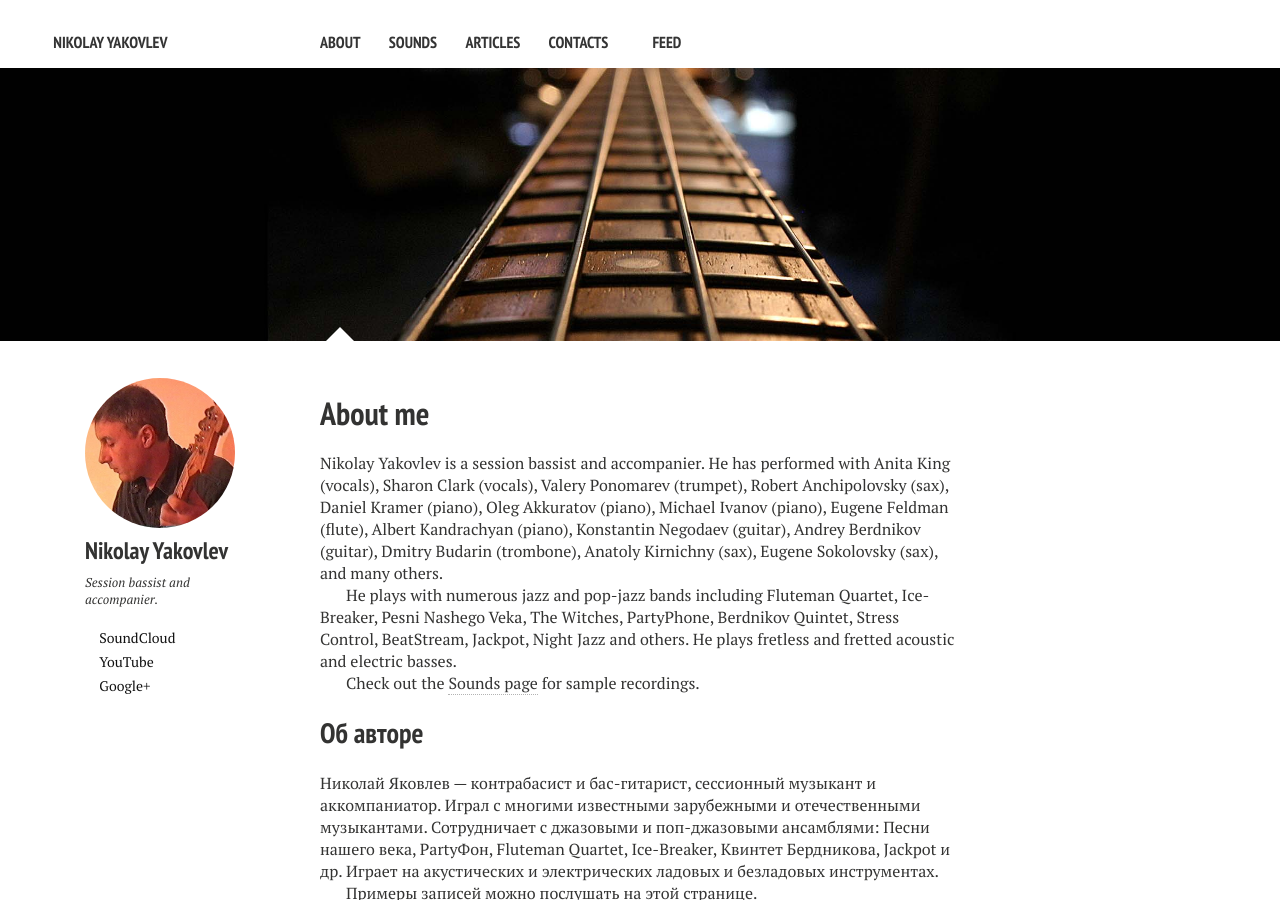
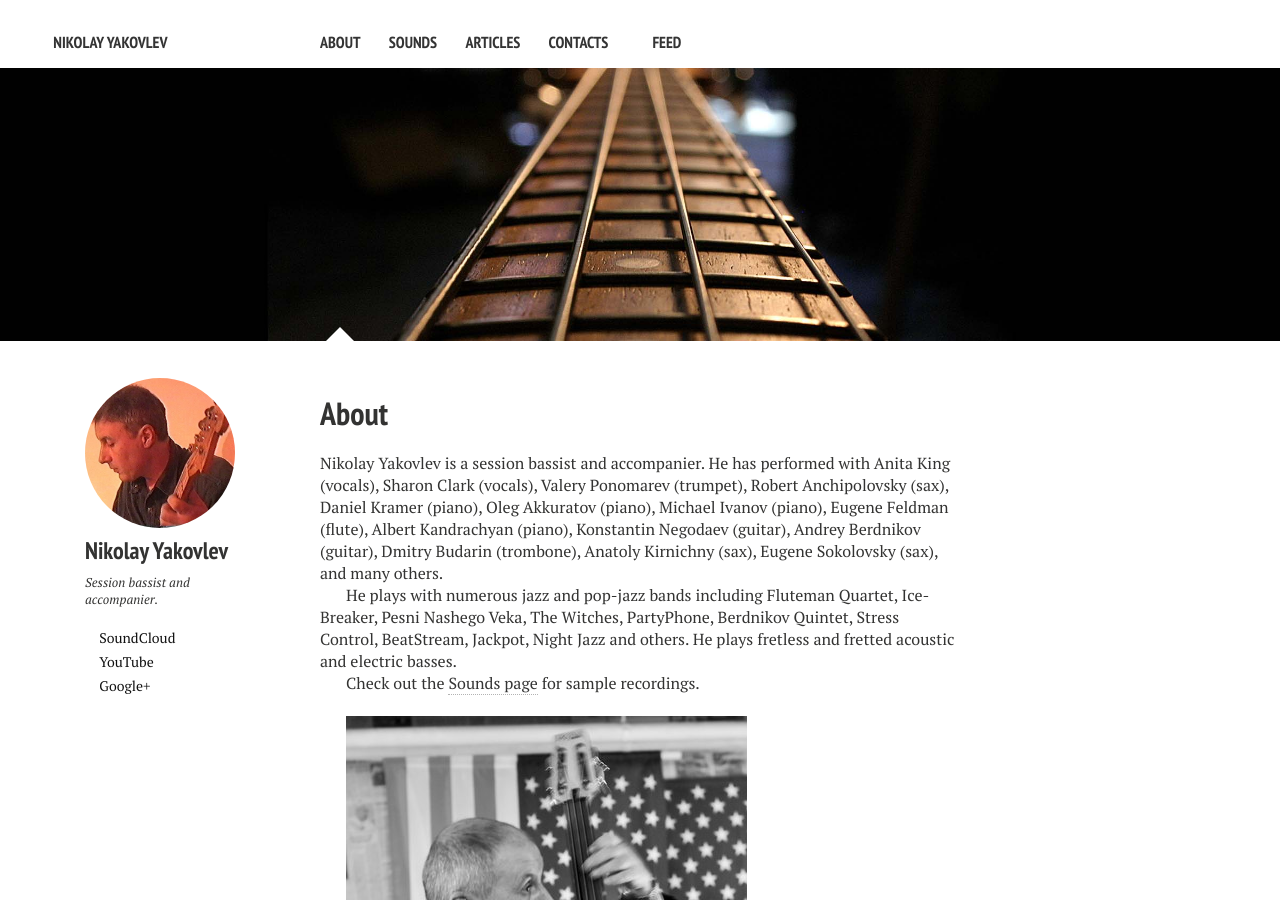
Before and after one commit to yallie/doublebass.ru, a Jekyll site: the page built from about.md, in a window 1280 px wide and 900 px high. Built offline with Jekyll 4.4.1, drawn with Linux system fonts in a browser that asks for light colours; nearby versions of some CDN libraries; some web fonts are replaced.

Commit message:
Added a photo.

```diff
--- a/about.md
+++ b/about.md
@@ -1,7 +1,7 @@
 ---
 layout: page
 permalink: /about/index.html
-title: About me
+title: About
 tagline: Nikolay Yakovlev, doublebass
 tags: [about, Nikolay, Yakovlev, doublebass, jazzbass]
 modified: 9-9-2013
@@ -23,6 +23,10 @@ Jackpot, Night Jazz and others. He plays fretless and fretted acoustic and elect
 
 Check out the [Sounds page]({{ site.url }}/sounds/index.html) for sample recordings.
 
+
+
+![Nikolay Yakovlev]({{ site.url }}/images/yakovlev.jpg)
+
 ## Об авторе
 
 Николай Яковлев — контрабасист и бас-гитарист, сессионный музыкант и аккомпаниатор. Играл с многими
```
Also changed, not shown: images/yakovlev.jpg (added).
